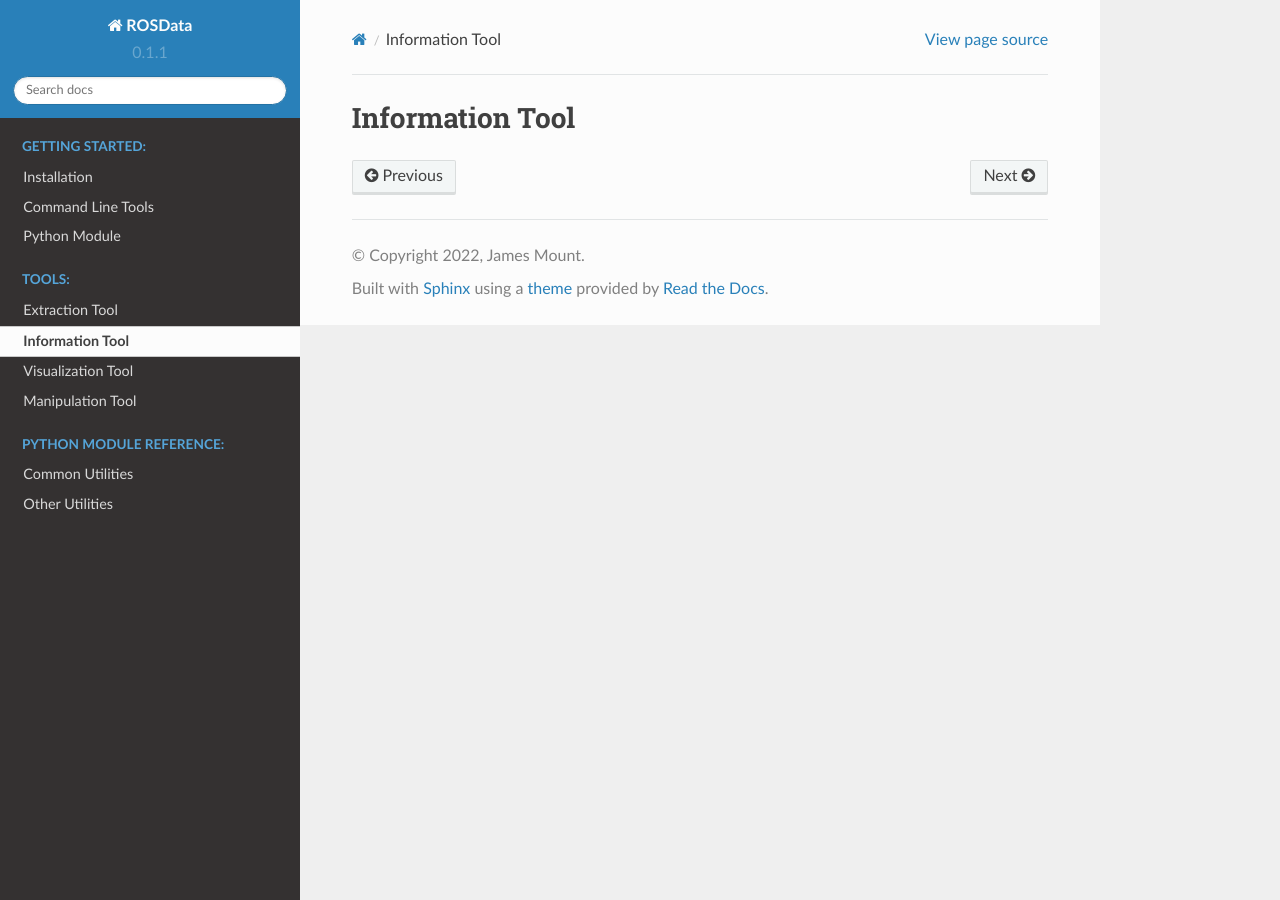
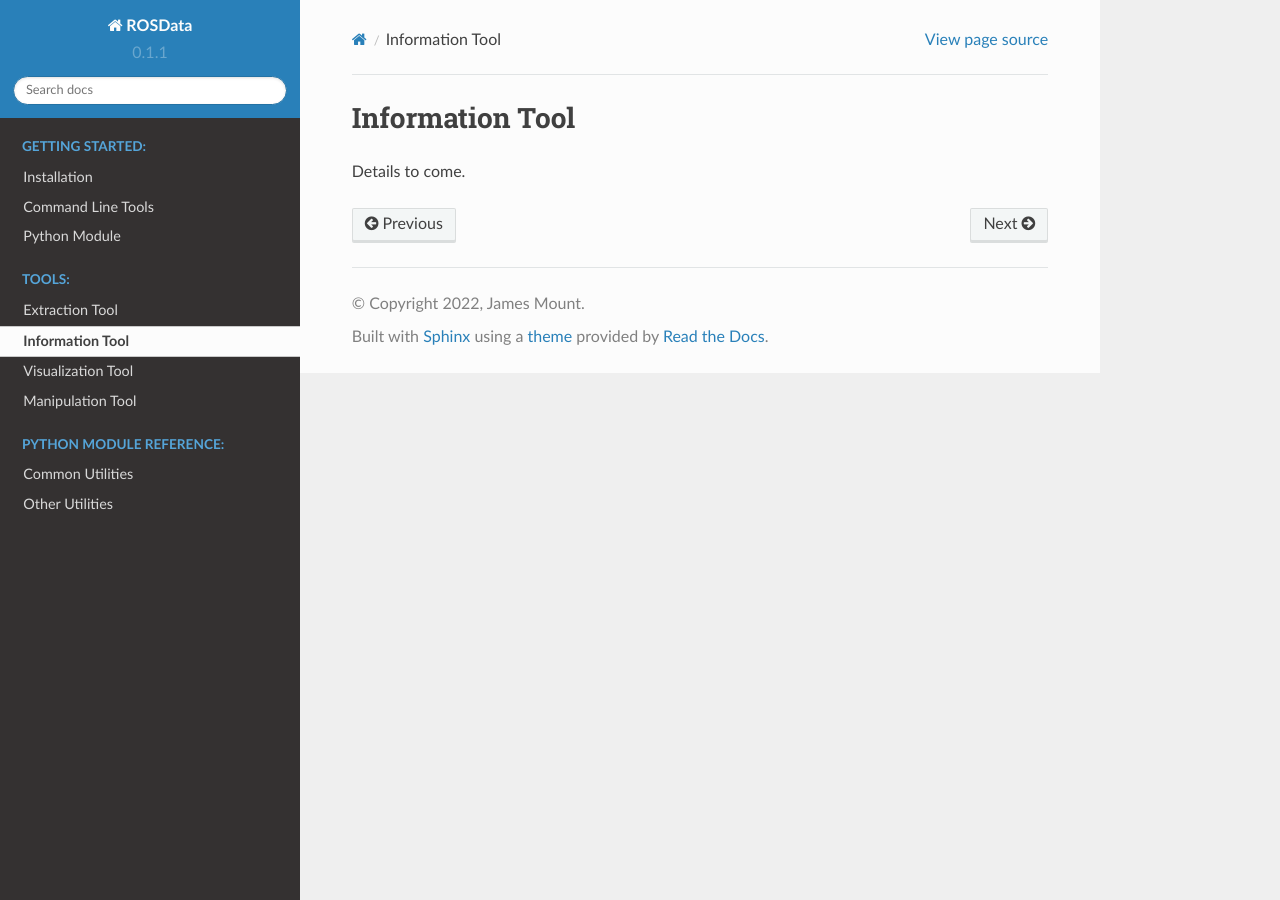
Before and after one commit to qcr/rosdata, a Sphinx documentation site: the page built from docs/source/tools/information.rst, in a window 1280 px wide. Built offline with Sphinx 7.4.7 and the Read the Docs theme 2.0.0, drawn with Linux system fonts in a browser that asks for light colours.

Commit message:
Updating docs

```diff
--- a/docs/source/tools/information.rst
+++ b/docs/source/tools/information.rst
@@ -1,2 +1,4 @@
 Information Tool
 =================
+
+Details to come.
--- a/docs/source/tools/visualization.rst
+++ b/docs/source/tools/visualization.rst
@@ -1,2 +1,4 @@
 Visualization Tool
 ===================
+
+Details to come.
```
